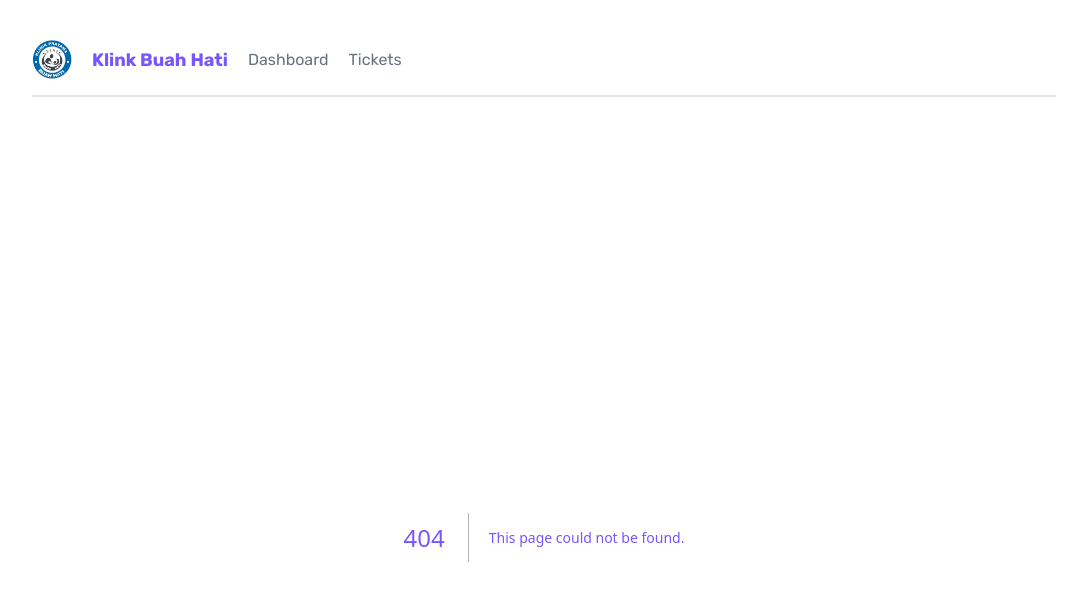
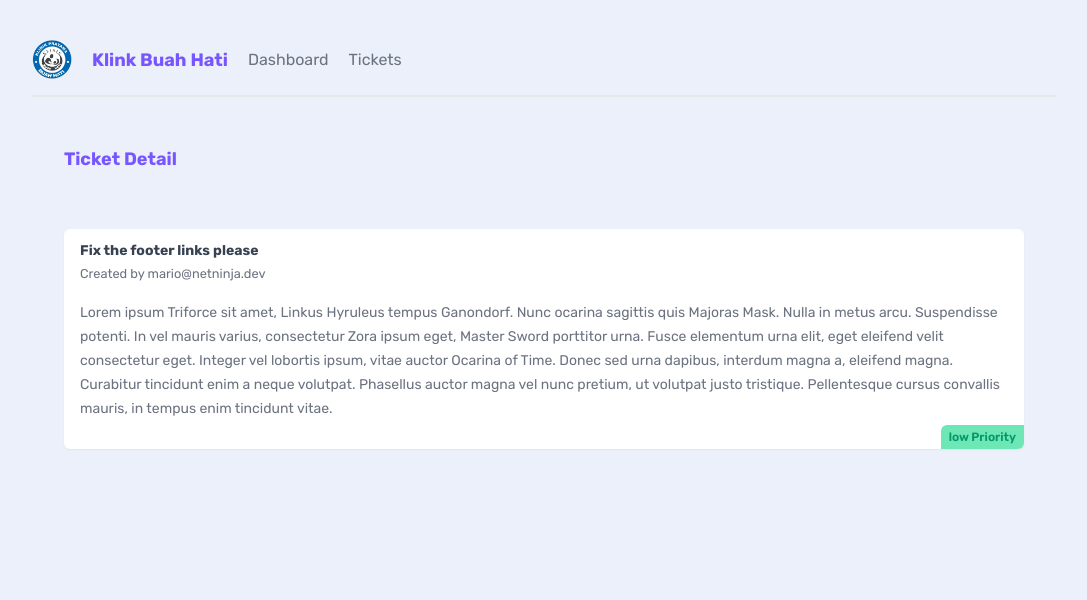
Before and after one commit to paresiqbal/next-helpdesk, a Next.js app: page /tickets/1 in a window 1280 px wide. Before the commit this address had no page. Shown: the top 600 px of the page, without its empty margins (96-1183 px from the left). Built offline with nearby package versions, Linux system fonts and the light colour scheme; data requests are answered from the project's data file.

Commit message:
Add details

```diff
--- a/app/tickets/TicketsList.jsx
+++ b/app/tickets/TicketsList.jsx
@@ -1,8 +1,9 @@
 async function getTickets() {
-  const res = await fetch("http://localhost:4000/tickets");
-  next: {
-    revalidate: 20;
-  }
+  const res = await fetch("http://localhost:4000/tickets", {
+    next: {
+      revalidate: 20,
+    },
+  });
 
   return res.json();
 }
--- /dev/null
+++ b/app/tickets/[id]/page.jsx
@@ -0,0 +1,28 @@
+async function getTicket(id) {
+  const res = await fetch("http://localhost:4000/tickets/" + id, {
+    next: {
+      revalidate: 60,
+    },
+  });
+
+  return res.json();
+}
+
+export default async function TicketDetail({ params }) {
+  const ticket = await getTicket(params.id);
+  return (
+    <main>
+      <nav>
+        <h2>Ticket Detail</h2>
+      </nav>
+      <div className="card">
+        <h3>{ticket.title}</h3>
+        <small>Created by {ticket.user_email}</small>
+        <p>{ticket.body}</p>
+        <div className={`pill ${ticket.priority}`}>
+          {ticket.priority} Priority
+        </div>
+      </div>
+    </main>
+  );
+}
```
